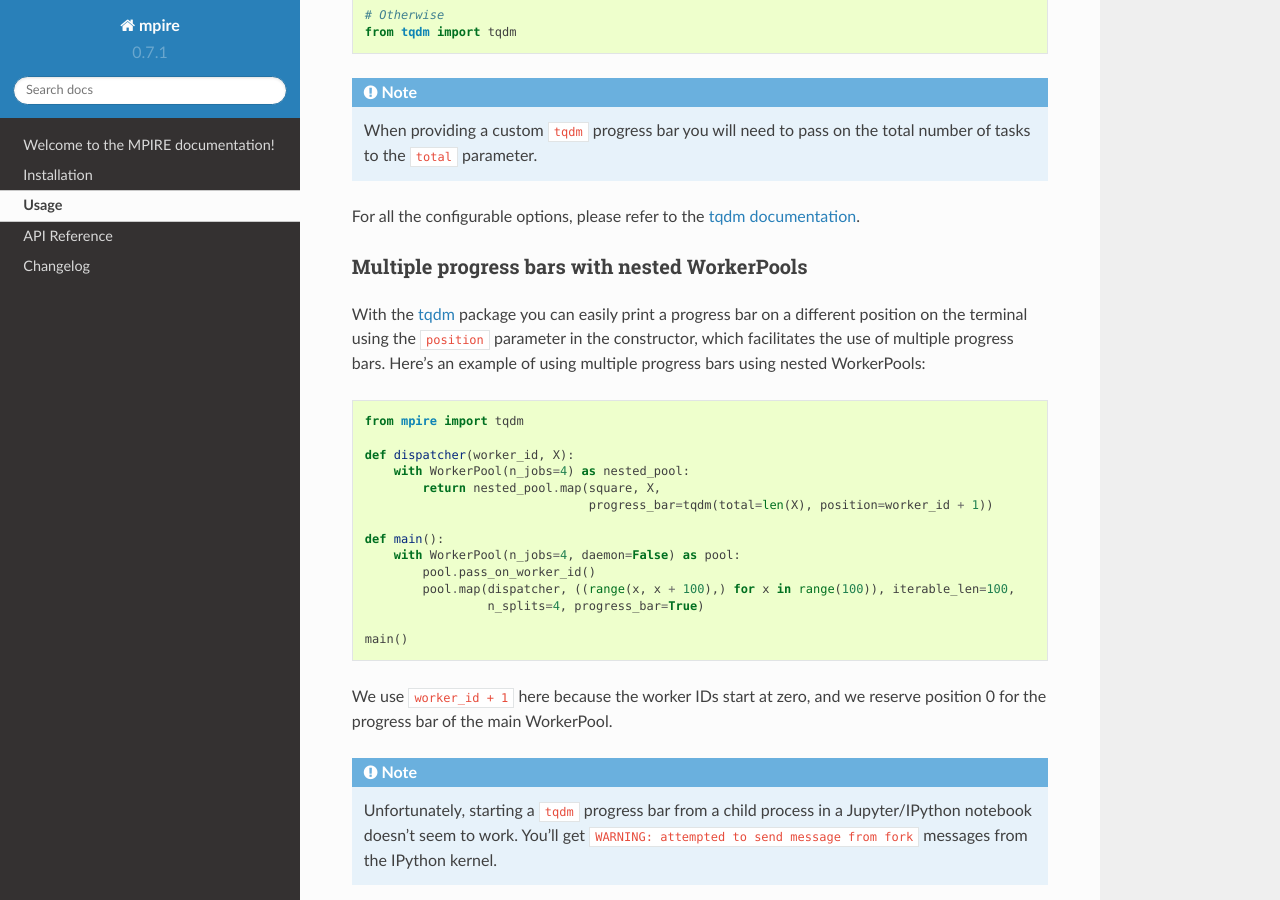
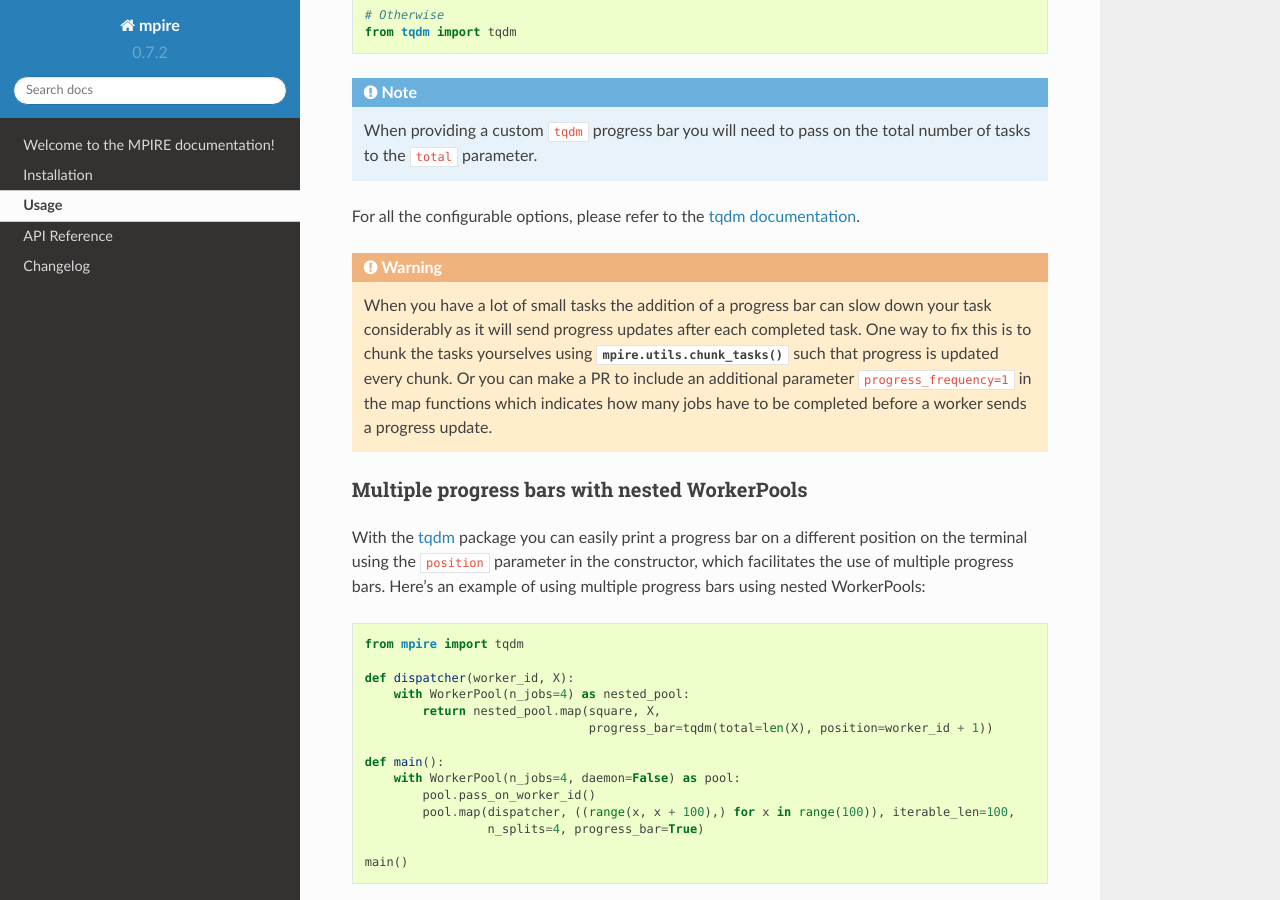
Before and after one commit to sybrenjansen/mpire, a Sphinx documentation site: the page built from docs/usage/index.rst, in a window 1280 px wide and 900 px high, scrolled down 8344 px. Built offline with Sphinx 7.4.7 and the Read the Docs theme 2.0.0, drawn with Linux system fonts in a browser that asks for light colours.

```diff
--- a/docs/conf.py
+++ b/docs/conf.py
@@ -20,7 +20,7 @@
 from datetime import datetime
 import re
 
-_version = '0.7.1'
+_version = '0.7.2'
 
 
 def isBoostFunc(what, obj):
--- a/docs/usage/index.rst
+++ b/docs/usage/index.rst
@@ -399,6 +399,14 @@
 
 For all the configurable options, please refer to the `tqdm documentation`_.
 
+.. warning::
+
+    When you have a lot of small tasks the addition of a progress bar can slow down your task considerably as it will
+    send progress updates after each completed task. One way to fix this is to chunk the tasks yourselves using
+    :meth:`mpire.utils.chunk_tasks` such that progress is updated every chunk. Or you can make a PR to include an
+    additional parameter ``progress_frequency=1`` in the map functions which indicates how many jobs have to be
+    completed before a worker sends a progress update.
+
 
 Multiple progress bars with nested WorkerPools
 ~~~~~~~~~~~~~~~~~~~~~~~~~~~~~~~~~~~~~~~~~~~~~~
--- a/setup.py
+++ b/setup.py
@@ -7,7 +7,7 @@
 
 setup(
     name="mpire",
-    version='0.7.1',
+    version='0.7.2',
     author="Sybren Jansen (Target Holding)",
     author_email="sybren.jansen@target-holding.nl",
     description="A Python package for multiprocessing, but faster than multiprocessing",
```
Also changed, not shown: docs/changelog.rst (+7 -0 lines), 1 other file.
